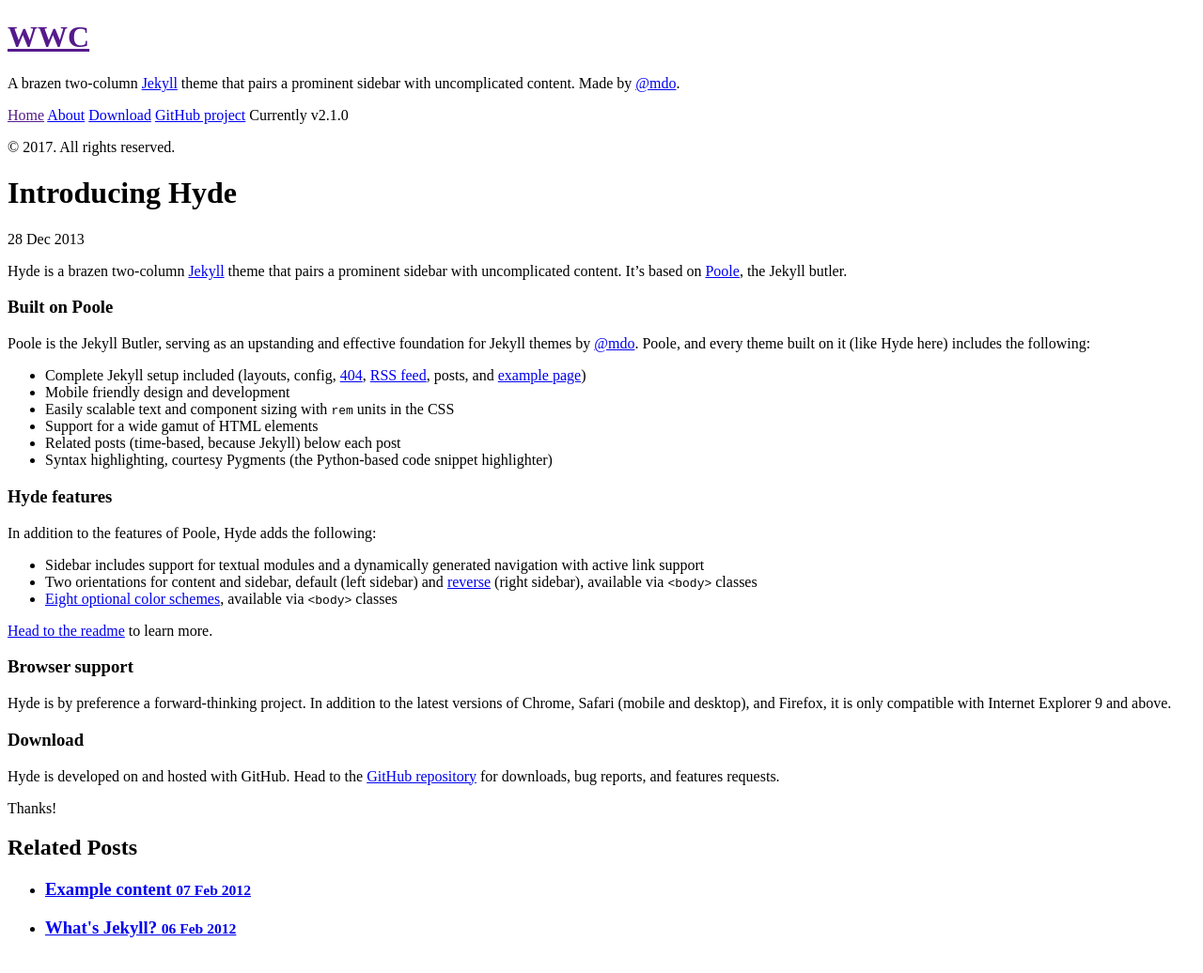
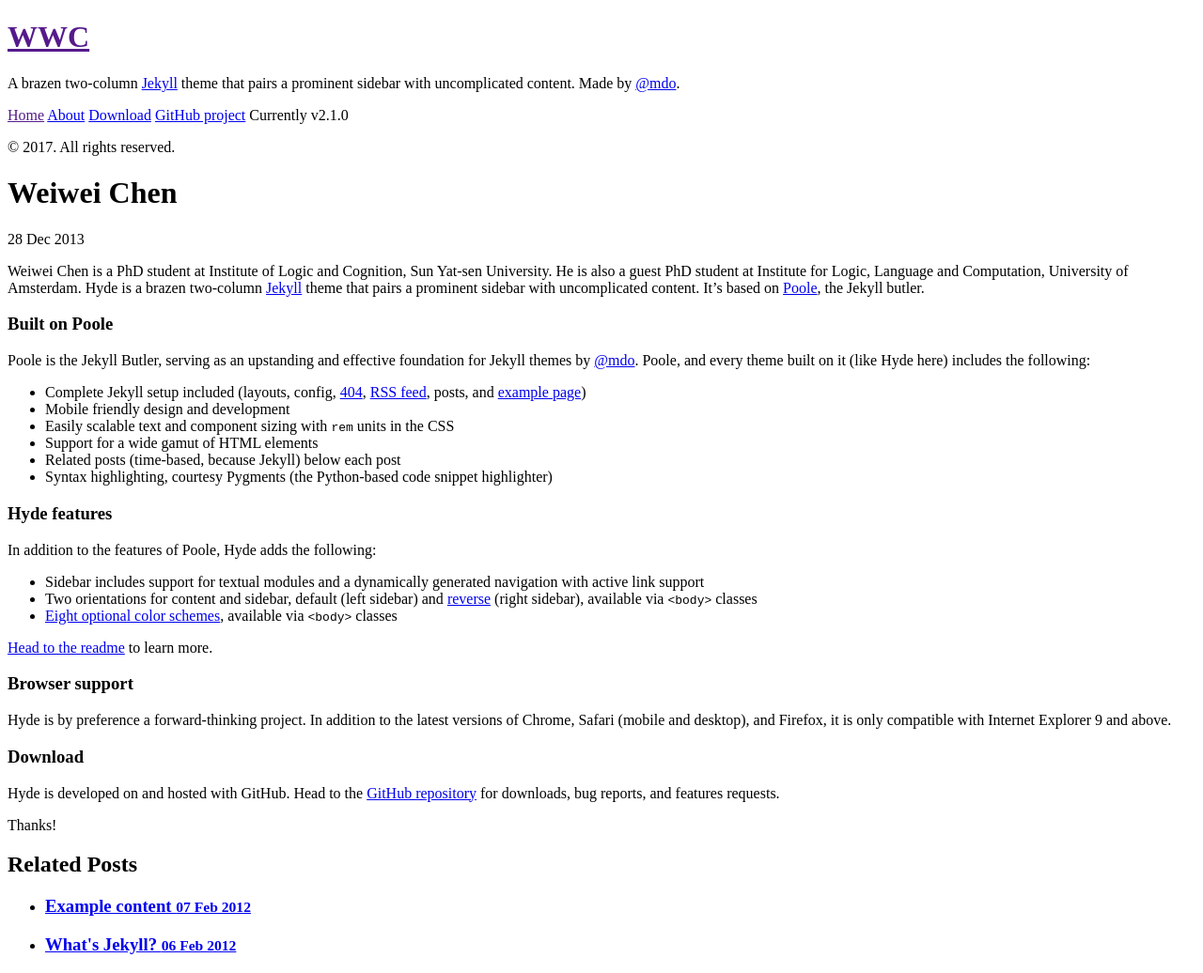
Before and after one commit to ChenSysu/homepage, a Jekyll site: the page built from _posts/2013-12-28-introducing-hyde.md, in a window 1280 px wide. Shown: the whole page at 94% size. Built offline with Jekyll 4.4.1, drawn with Linux system fonts in a browser that asks for light colours; Markdown is read by kramdown in place of the engine named in the settings.

Commit message:
Introduction Modify!

```diff
--- a/_posts/2013-12-28-introducing-hyde.md
+++ b/_posts/2013-12-28-introducing-hyde.md
@@ -1,8 +1,10 @@
 ---
 layout: post
-title: Introducing Hyde
+title: Weiwei Chen
 ---
 
+Weiwei Chen is a PhD student at Institute of Logic and Cognition, Sun Yat-sen University.
+He is also a guest PhD student at Institute for Logic, Language and Computation, University of Amsterdam.
 Hyde is a brazen two-column [Jekyll](http://jekyllrb.com) theme that pairs a prominent sidebar with uncomplicated content. It's based on [Poole](http://getpoole.com), the Jekyll butler.
 
 ### Built on Poole
```
